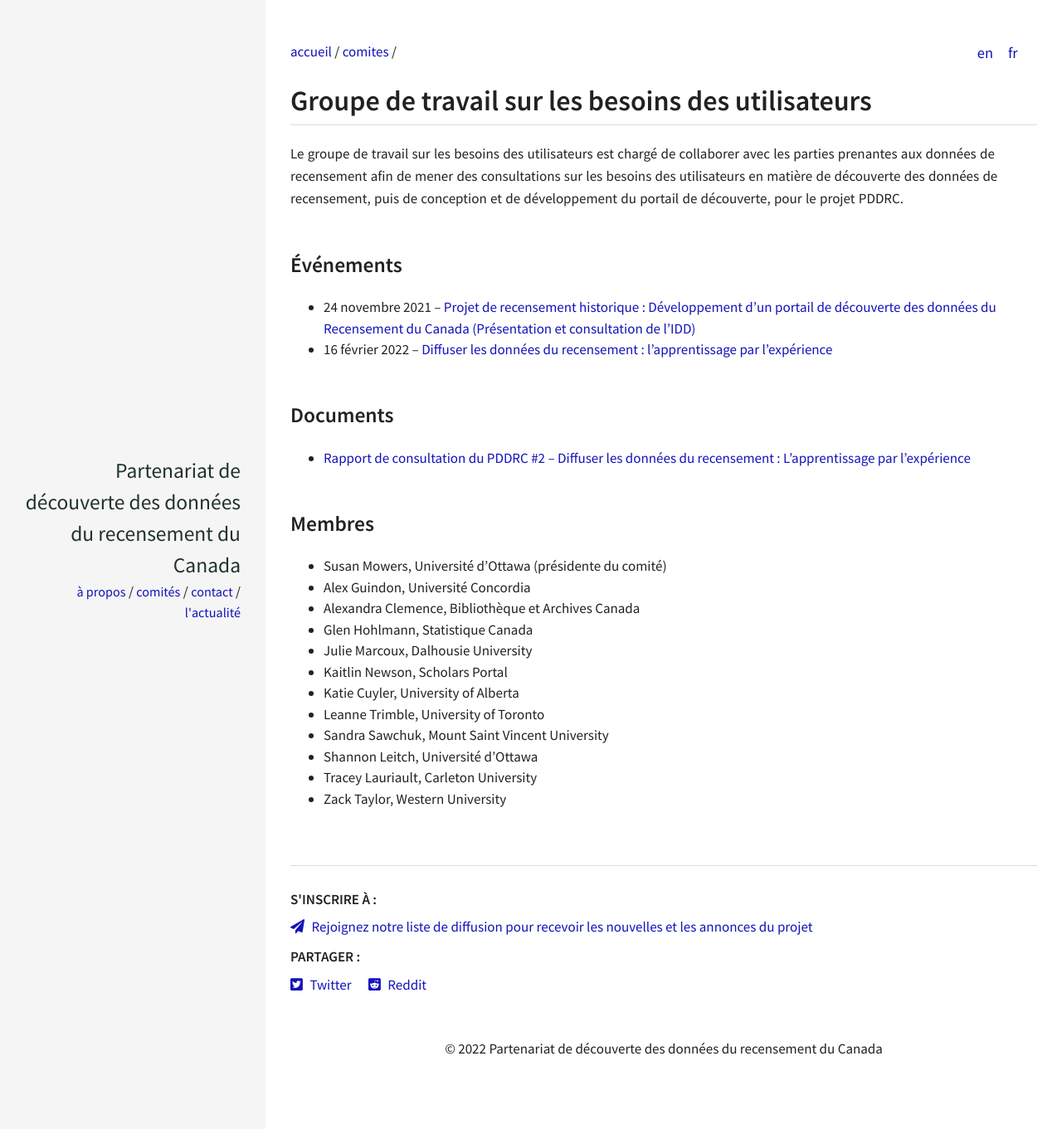
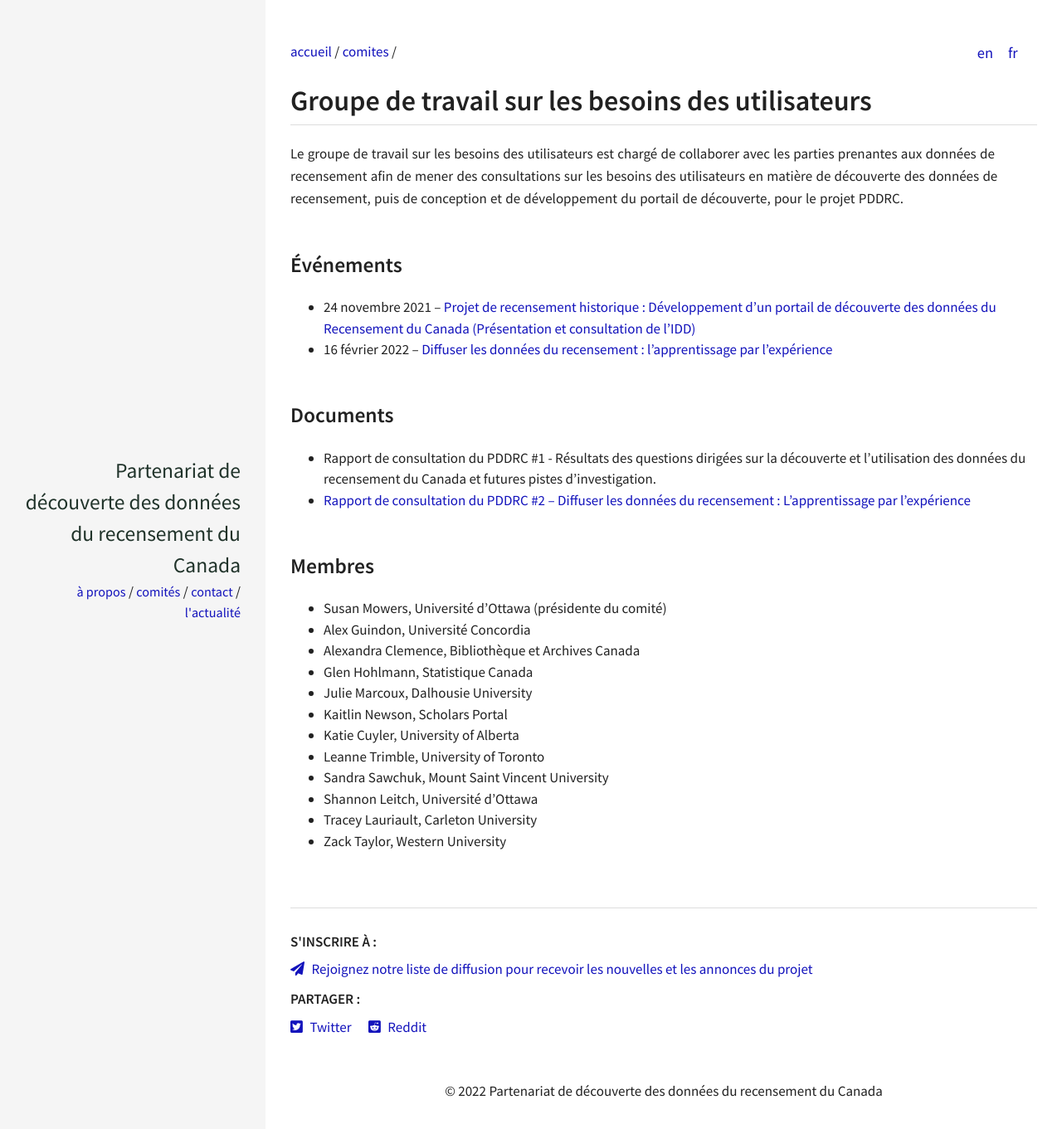
Before and after one commit to census-recensement/census-recensement.github.io, a Jekyll site: the page built from fr/comites/utilisateurs.md, in a window 1280 px wide. Shown: the top 1361 px of the page at 83% size. Built offline with Jekyll 4.4.1, drawn with Linux system fonts in a browser that asks for light colours.

Commit message:
updating user experience committee page

```diff
--- a/fr/comites/utilisateurs.md
+++ b/fr/comites/utilisateurs.md
@@ -14,6 +14,7 @@
 
 ### Documents
 
+- Rapport de consultation du PDDRC \#1 - Résultats des questions dirigées sur la découverte et l’utilisation des données du recensement du Canada et futures pistes d’investigation.
 - [Rapport de consultation du PDDRC \#2 -- Diffuser les données du recensement : L’apprentissage par l’expérience](https://ruor.uottawa.ca/handle/10393/43768)
 
 ### Membres
```
